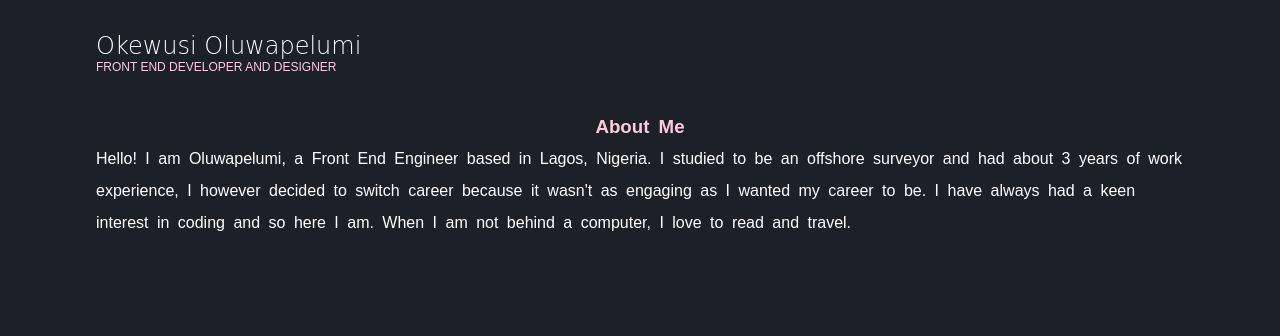
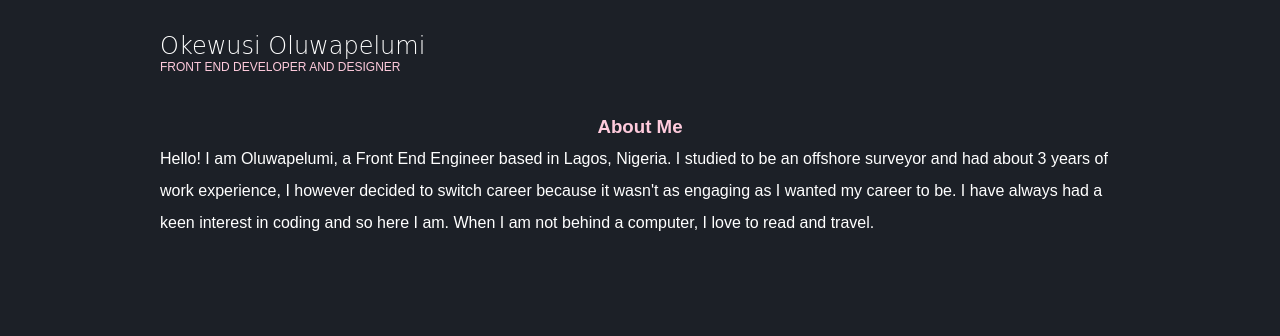
Before and after one commit to Okewusi/personal-website, a plain HTML site: page about.html in a window 1280 px wide. Shown: the top 336 px of the page. Drawn offline with Linux system fonts and the light colour scheme.

Commit message:
padding increased and word spacing removed

```diff
--- a/css/about.css
+++ b/css/about.css
@@ -1,6 +1,6 @@
 .container{
     background: #1C2027;
-    padding: 2rem 6rem;
+    padding: 2rem 10rem;
     margin-left: 0;
     color: white;
 }
@@ -20,7 +20,6 @@
 .main-container .about-me{
     height: 40%;
     line-height: 2em;
-    word-spacing: .25em;
 }
 .about-me h3{
     color: #FFCBDD;
```
